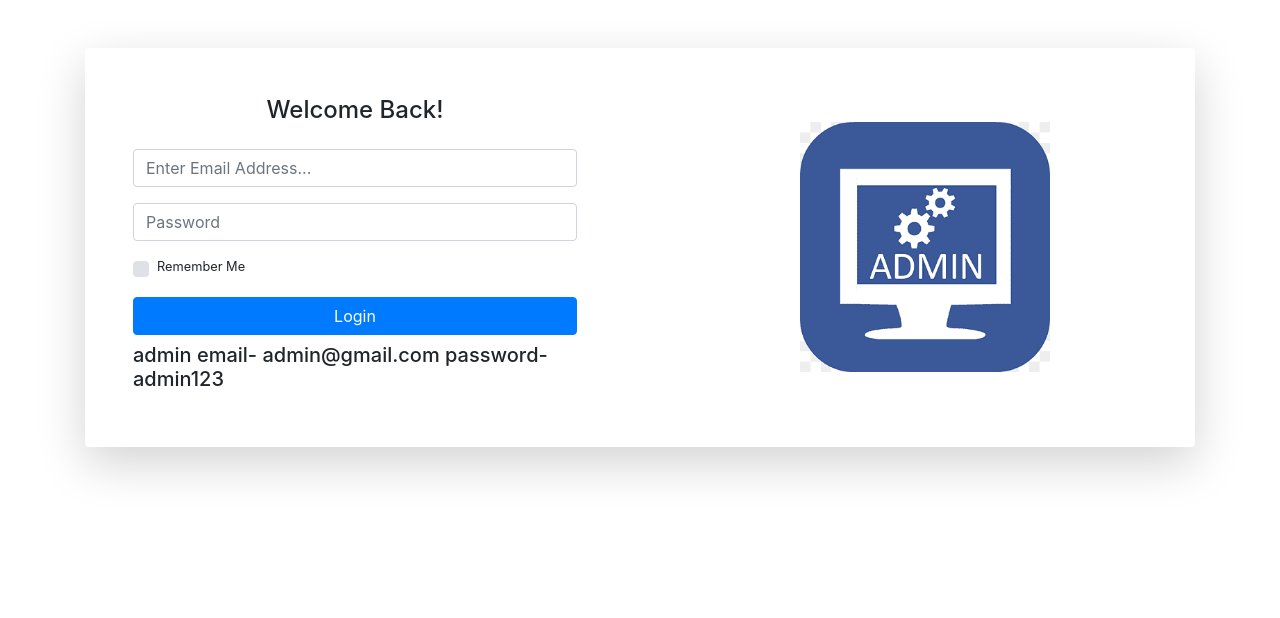
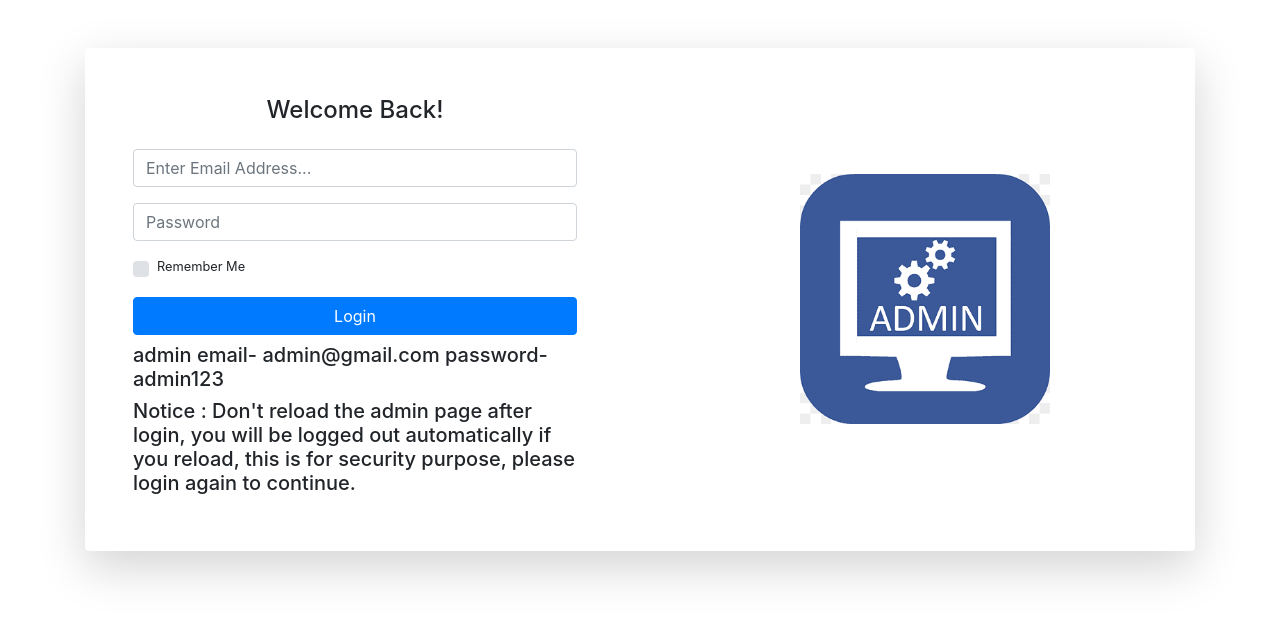
Before and after one commit to selvakumar-MERN/guvi-hackathon2-frontend, a React (Create React App) app: page /admin/login in a window 1280 px wide. Shown: the top 618 px of the page. Built offline with nearby package versions, Linux system fonts and the light colour scheme.

Commit message:
Update Adminlogin.js

```diff
--- a/src/Components/Admin/Adminlogin.js
+++ b/src/Components/Admin/Adminlogin.js
@@ -80,6 +80,10 @@ function Adminlogin(props) {
                                                 admin email- admin@gmail.com
                                                 password- admin123
                                             </h5>
+                                            <h5>
+                                                Notice : Don't reload the admin page after login, you will be logged out automatically
+                                                if you reload, this is for security purpose, please login again to continue.
+                                            </h5>
                                         </div>
 
                                     </form>
```
